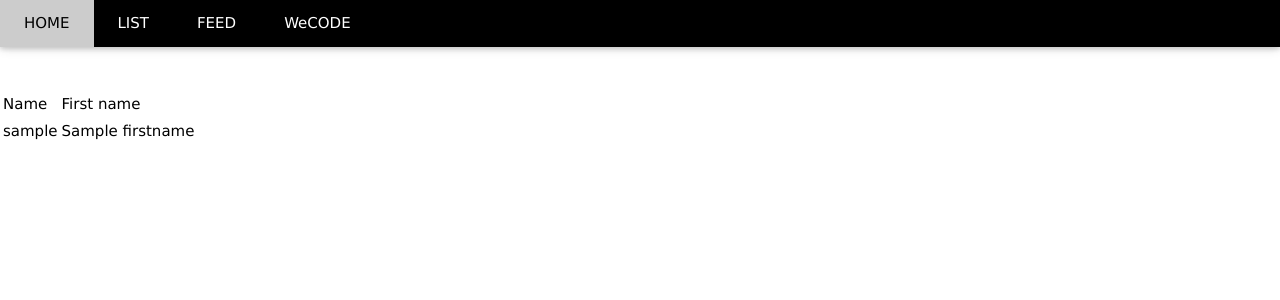
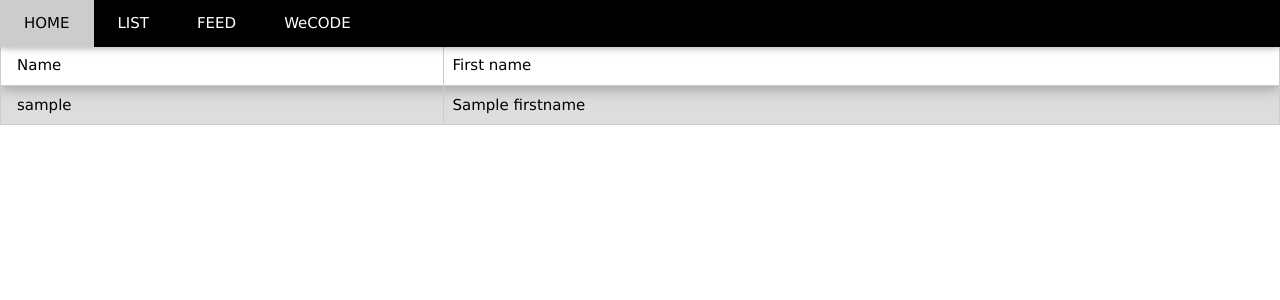
Before and after one commit to MoeAssaf/chillipeppers, a Flask app: template templates/list.html in a window 1280 px wide. Shown: the top 300 px of the page. Run offline with Flask 2, Linux system fonts and the light colour scheme; the template is opened without the code that fills it: most values are stand-ins (such as "Sample title", 1, 10 or a date in 2020); some web fonts are replaced.

Commit message:
added list

```diff
--- a/templates/list.html
+++ b/templates/list.html
@@ -2,20 +2,18 @@
 
 {% block body %}
 
-<br><br><br><br>
-
-<table>
-	<tr>
-		<td> Name </td>
-		<td> First name</td>
+<br><br>
+<table class="w3-table">
+	<tr class="w3-ul w3-card-4">
+		<td class="w3-ul ,w3-ul w3-border "> Name </td>
+		<td class="w3-ul ,w3-ul w3-border"> First name</td>
 	</tr>
 	{%for person in contacts%}
-	<tr>
-		<td>{{person.username}}</td>
-		<td>{{person.firstname}}</td>
+	<tr style="background-color:rgba(144, 144, 144, 0.3);">
+		<td class="w3-ul ,w3-ul w3-border ">{{person.username}}</td>
+		<td class="w3-ul ,w3-ul w3-border">{{person.firstname}}</td>
 	</tr>
 	{%endfor%}
-
 </table>
 <!-- TODO: implement list page -->
 
```
